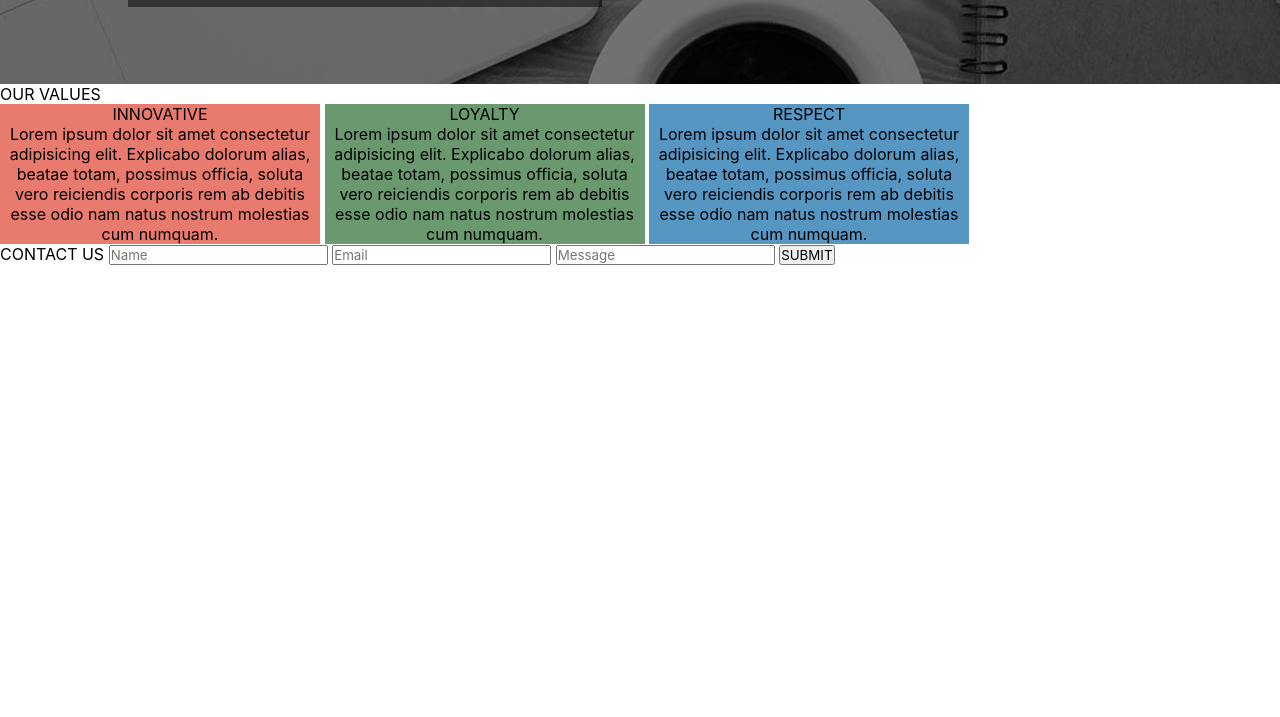
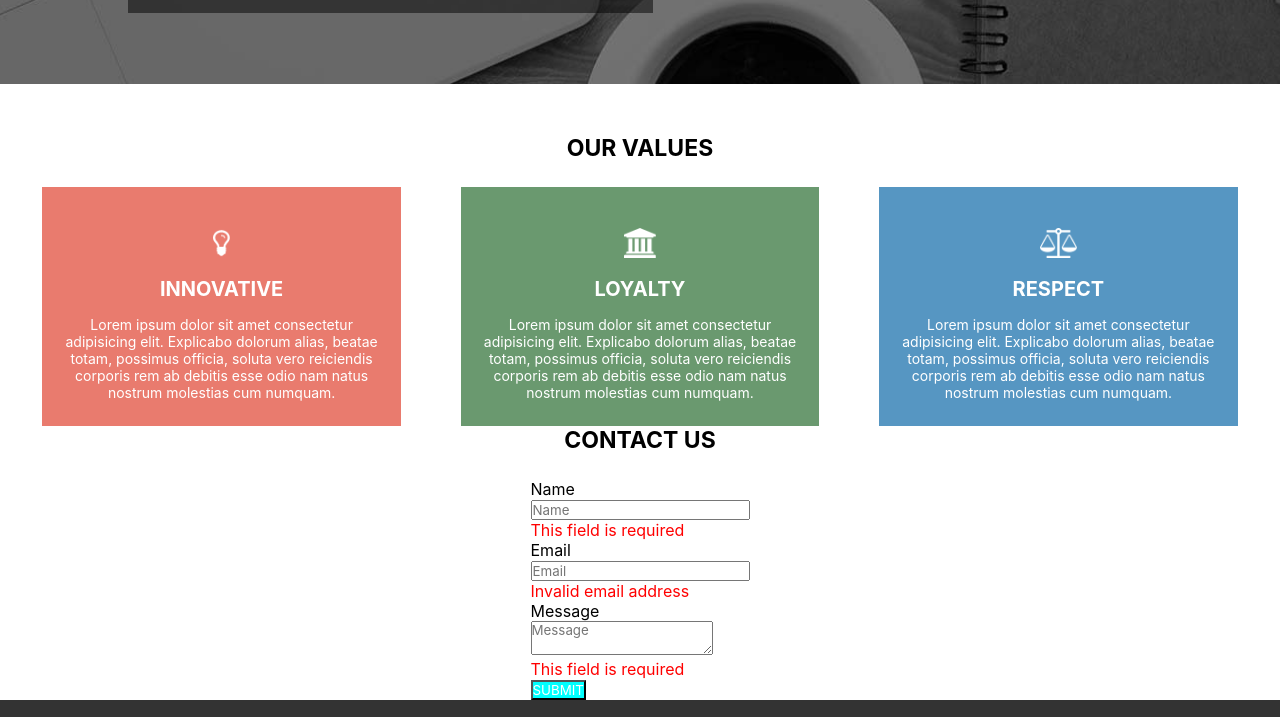
Before and after one commit to regnents/suitmedia, a website: page public/index.html in a window 1280 px wide. Shown: the part 726-1443 px from the top of the page. Before the commit the page ends 991 px from the top, so only its background shows below. Drawn offline with Linux system fonts and the light colour scheme.

Commit message:
add styling for value part

```diff
--- a/public/index.css
+++ b/public/index.css
@@ -90,7 +90,7 @@
   left: 10%;
   color: white;
   background-color: rgba(0, 0, 0, 0.5);
-  padding: 1% 1% 1% 1%;
+  padding: 1.25% 5% 1.25% 1%;
   font-size: x-large;
   font-weight: bold;
   max-width: 35%;
@@ -111,10 +111,40 @@
   background-color: rgba(0, 0, 0, 0.8);
 }
 
+.values {
+  display: flex;
+  flex-direction: column;
+  align-items: center;
+  margin-top: 50px;
+}
+
+.sub-title {
+  font-size: 23px;
+  font-weight: bold;
+  margin-bottom: 25px;
+}
+
+.value-boxes {
+  display: flex;
+  flex-direction: row;
+  justify-content: center;
+}
+
 .value-box {
   width: 25%;
-  display: inline-block;
+  padding: 2% 1.5%;
+  margin: 0 30px;
   text-align: center;
+  color: white;
+}
+
+.value-box img {
+  margin: 15px;
+}
+
+.value-box img,
+.footer img {
+  height: 30px;
 }
 
 .background-red {
@@ -128,3 +158,41 @@
 .background-blue {
   background-color: rgba(86, 150, 194, 1);
 }
+
+.value-box-title {
+  font-weight: 750;
+  font-size: 20px;
+  margin-bottom: 15px;
+}
+
+.value-box-desc {
+  font-size: 14px;
+}
+
+.contact {
+  display: flex;
+  flex-direction: column;
+  align-items: center;
+  width: 100%;
+  /* text-align: left;  */
+}
+
+.warning-text {
+  color: red;
+}
+
+button#submitButton {
+  color: white;
+  background-color: aqua;
+}
+
+.footer {
+  width: 100%;
+  padding-top: 20px;
+  background-color: rgb(51, 51, 51);
+  color: white;
+}
+
+label {
+  display: block;
+}
--- a/public/index.html
+++ b/public/index.html
@@ -53,35 +53,59 @@
       </div>
     </div>
     <div class="values">
-      <div class="values-title">OUR VALUES</div>
+      <div class="sub-title">OUR VALUES</div>
+      <div class="value-boxes">
         <div class="value-box background-red">
+          <img src="../assets/lightbulb-o.png" />
           <div class="value-box-title">INNOVATIVE</div>
+          <div class="value-box-desc">
             Lorem ipsum dolor sit amet consectetur adipisicing elit. Explicabo
-        dolorum alias, beatae totam, possimus officia, soluta vero reiciendis
-        corporis rem ab debitis esse odio nam natus nostrum molestias cum
-        numquam.
+            dolorum alias, beatae totam, possimus officia, soluta vero
+            reiciendis corporis rem ab debitis esse odio nam natus nostrum
+            molestias cum numquam.
+          </div>
         </div>
         <div class="value-box background-green">
+          <img src="../assets/bank.png" />
           <div class="value-box-title">LOYALTY</div>
+          <div class="value-box-desc">
             Lorem ipsum dolor sit amet consectetur adipisicing elit. Explicabo
-        dolorum alias, beatae totam, possimus officia, soluta vero reiciendis
-        corporis rem ab debitis esse odio nam natus nostrum molestias cum
-        numquam.
+            dolorum alias, beatae totam, possimus officia, soluta vero
+            reiciendis corporis rem ab debitis esse odio nam natus nostrum
+            molestias cum numquam.
+          </div>
         </div>
         <div class="value-box background-blue">
+          <img src="../assets/balance-scale.png" />
           <div class="value-box-title">RESPECT</div>
+          <div class="value-box-desc">
             Lorem ipsum dolor sit amet consectetur adipisicing elit. Explicabo
-        dolorum alias, beatae totam, possimus officia, soluta vero reiciendis
-        corporis rem ab debitis esse odio nam natus nostrum molestias cum
-        numquam.
+            dolorum alias, beatae totam, possimus officia, soluta vero
+            reiciendis corporis rem ab debitis esse odio nam natus nostrum
+            molestias cum numquam.
+          </div>
+        </div>
       </div>
     </div>
     <div class="contact">
-      CONTACT US
-      <input type="text " placeholder="Name " />
+      <div class="sub-title">CONTACT US</div>
+      <div class="contact-form">
+        <label for="namaField">Name</label>
+        <input type="text " id="namaField" placeholder="Name " />
+        <div class="warning-text">This field is required</div>
+        <label for="emailField">Email</label>
         <input type="text " id="emailField" placeholder="Email " />
-      <input type="text " placeholder="Message " />
-      <button type="submit " id="submitButton">SUBMIT</button>
+        <div class="warning-text">Invalid email address</div>
+        <label for="messageField">Message</label>
+        <textarea id="messageField" placeholder="Message"></textarea>
+        <div class="warning-text">This field is required</div>
+        <button type="submit" id="submitButton">SUBMIT</button>
+      </div>
+    </div>
+    <div class="footer">
+      <div>Copyright &copy; 2016. PT Company</div>
+      <img src="../assets/facebook-official.png" />
+      <img src="../assets/twitter.png" />
     </div>
     <script src="../src/index.js "></script>
   </body>
```
Lines whose indentation alone changed are shown as unchanged.
